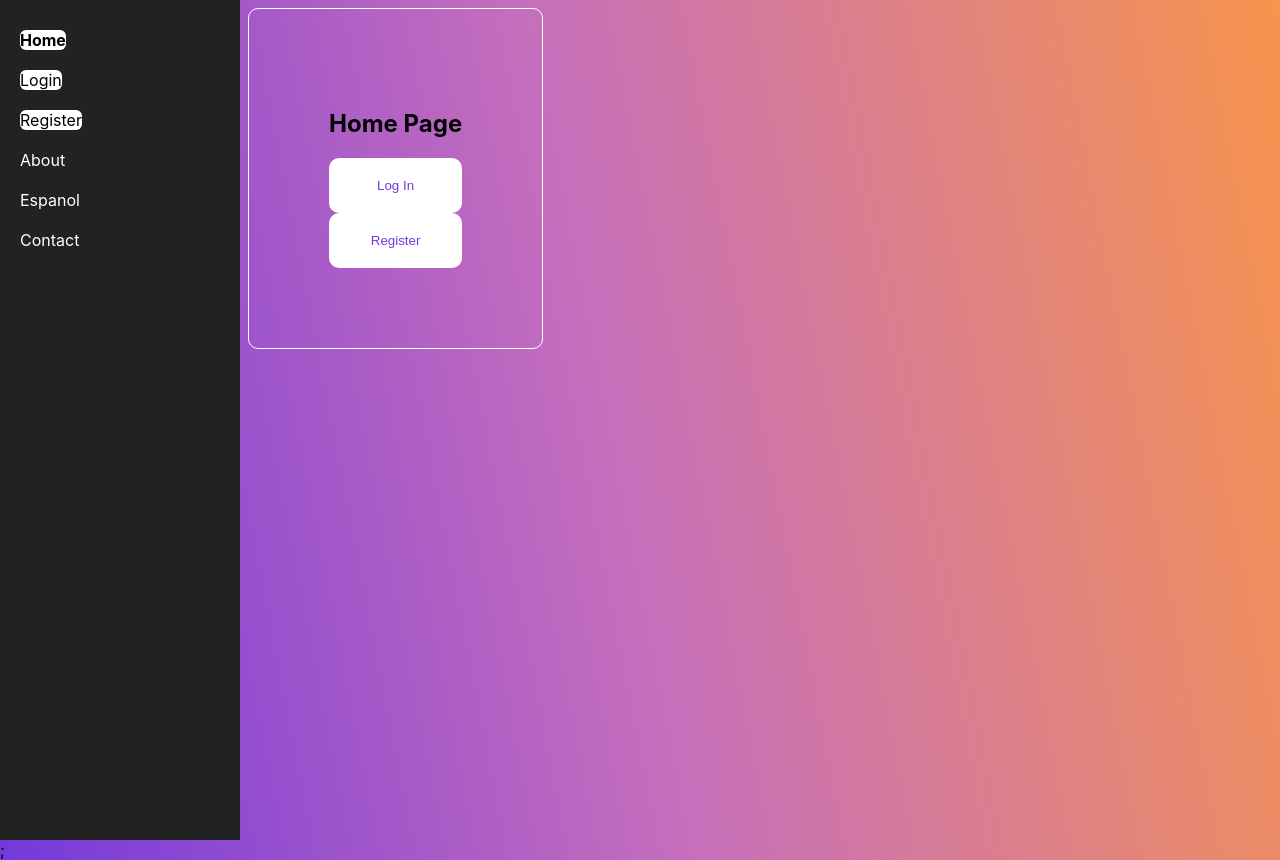
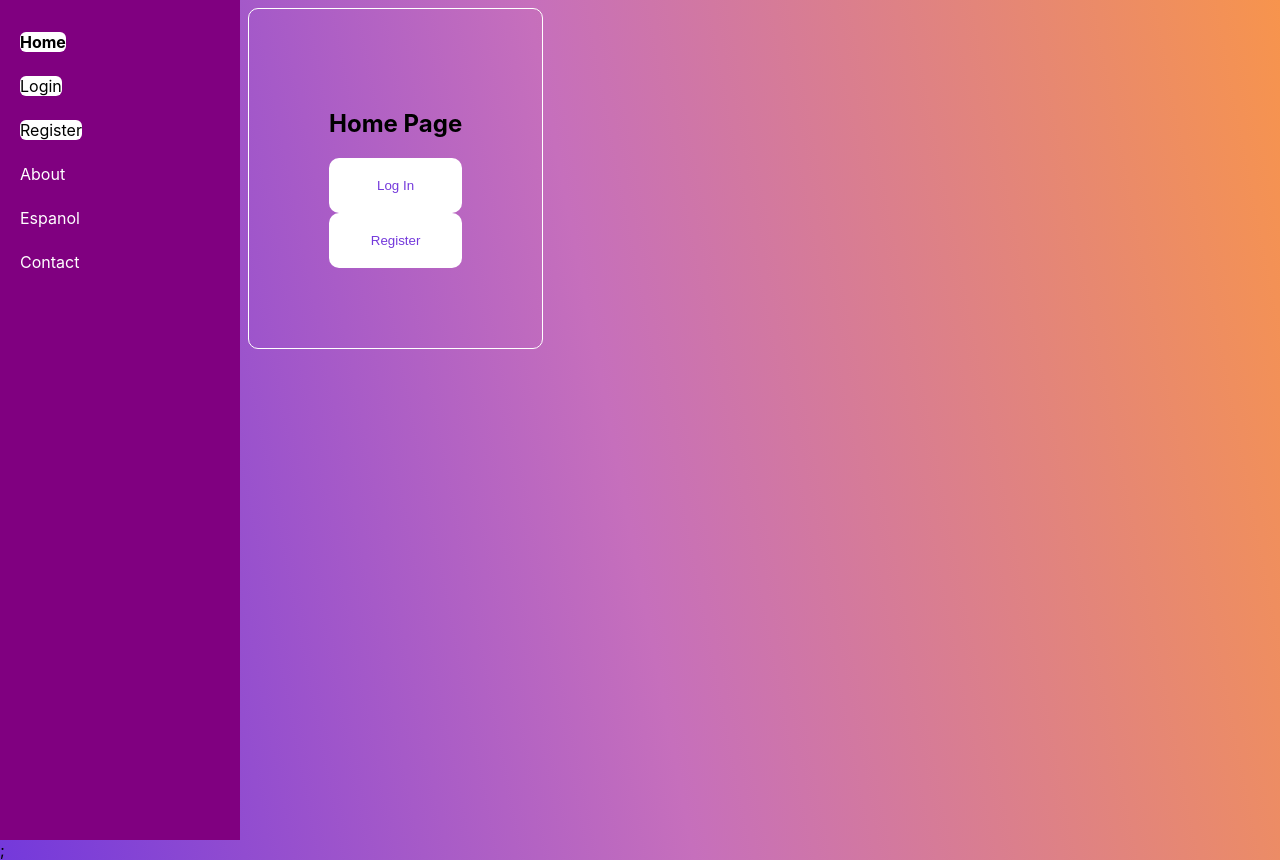
Before and after one commit to RazzzyK/Banking-System, a React (Create React App) app in the folder frontend/: page / in a window 1280 px wide. Built offline with nearby package versions, Linux system fonts and the light colour scheme.

Commit message:
added background blocks

```diff
--- a/frontend/package.json
+++ b/frontend/package.json
@@ -3,6 +3,11 @@
   "version": "0.1.0",
   "private": true,
   "dependencies": {
+    "@fortawesome/fontawesome-free": "^6.4.0",
+    "@fortawesome/fontawesome-svg-core": "^6.4.0",
+    "@fortawesome/free-regular-svg-icons": "^6.4.0",
+    "@fortawesome/free-solid-svg-icons": "^6.4.0",
+    "@fortawesome/react-fontawesome": "^0.2.0",
     "@reduxjs/toolkit": "^1.9.5",
     "@testing-library/jest-dom": "^5.16.5",
     "@testing-library/react": "^13.4.0",
--- a/frontend/src/CSS/SideNavBar.css
+++ b/frontend/src/CSS/SideNavBar.css
@@ -1,8 +1,8 @@
 .side-navbar {
     width: 200px;
     height: 100vh;
-    background-color: #222;
-    color: #fff;
+    background-color: #800080;
+    color: #ffffff;
     padding: 20px;
     display: flex;
     text-decoration: none;
@@ -15,13 +15,28 @@
   }
 
   .nav-item {
-    padding: 10px 0;
+    padding: 12px 0;
     cursor: pointer;
-    transition: color 0.3s;
+    transition: color 0.2s;
   }
 
   .nav-item:hover {
-    color: #ffc107;
+    color: #800080 ;
+    background: #C0C0C0;
+    width: 105%;
+    height: 20px;
+    left: 0;
+    top: 0;
+    z-index: -1;
+    border-radius: 15px;
+    box-shadow: 0 10px 10px rgba(255, 255, 255, 0.288);
+  }
+
+
+
+  .nav-item:active {
+    background: #b900b9;
+    color: #C0C0C0;
   }
 
   .active {
```
Also changed, not shown: 1 other file (tests, documents, lock files or other folders).
